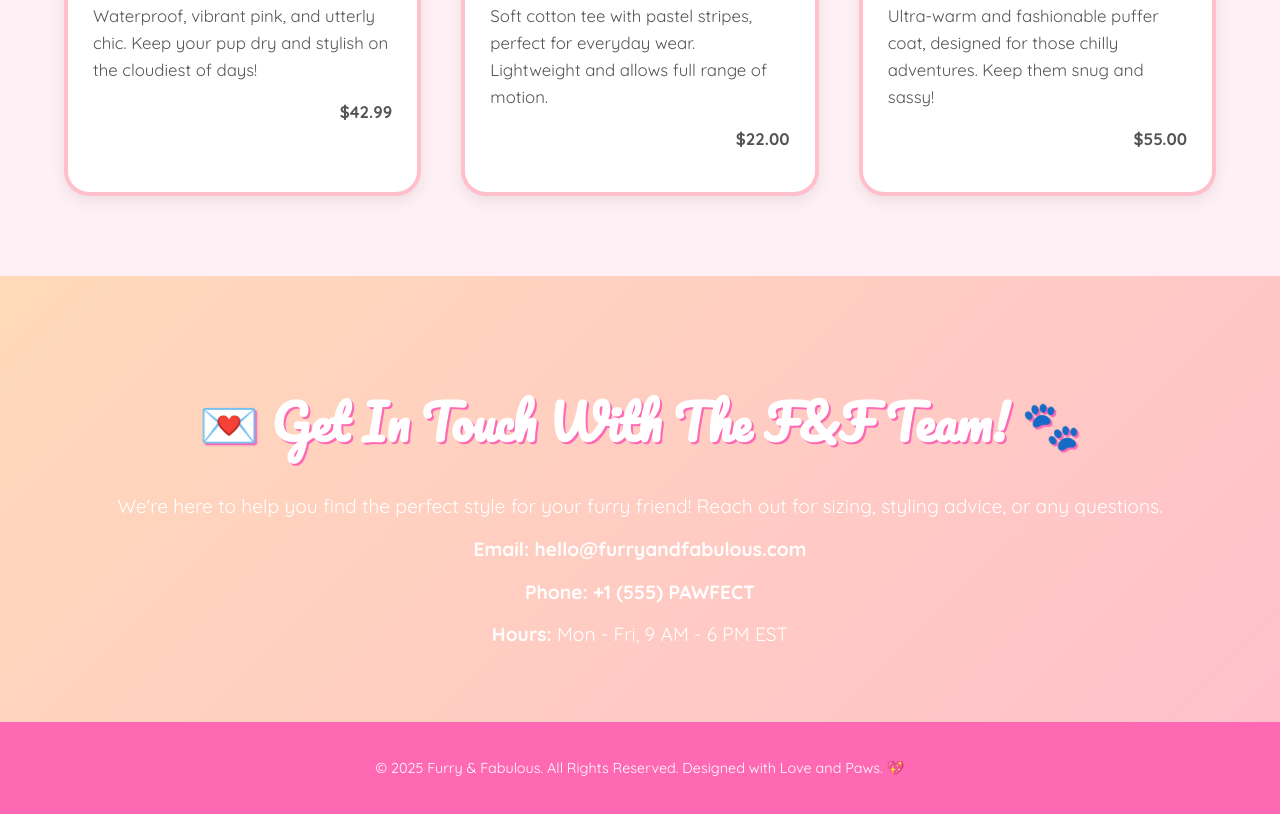
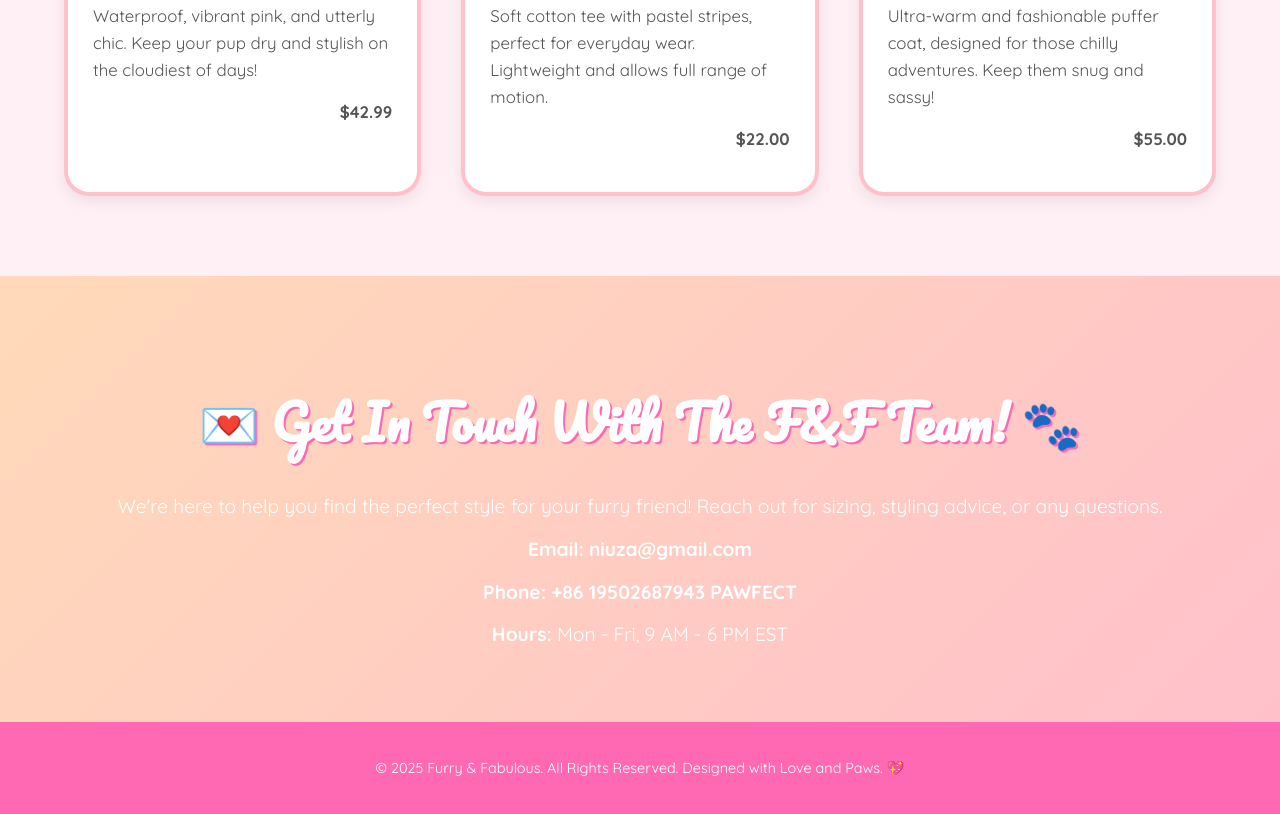
Before and after one commit to niuza365-cyber/Furry-Fabulous, a plain HTML site: page index.html in a window 1280 px wide. Shown: the part 2508-3322 px from the top of the page. Drawn offline with Linux system fonts and the light colour scheme.

Commit message:
Update index.html

```diff
--- a/index.html
+++ b/index.html
@@ -539,8 +539,8 @@
         <h3>💌 Get In Touch With The F&F Team! 🐾</h3>
         <div class="contact-info">
             <p>We're here to help you find the perfect style for your furry friend! Reach out for sizing, styling advice, or any questions.</p>
-            <p><strong>Email:</strong> <a href="mailto:hello@furryandfabulous.com">hello@furryandfabulous.com</a></p>
-            <p><strong>Phone:</strong> <a href="tel:+1555PAWFECT">+1 (555) PAWFECT</a></p>
+            <p><strong>Email:</strong> <a href="mailto:niuza@gmail.com">niuza@gmail.com</a></p>
+            <p><strong>Phone:</strong> <a href="tel:+8619502687943PAWFECT">+86 19502687943 PAWFECT</a></p>
             <p><strong>Hours:</strong> Mon - Fri, 9 AM - 6 PM EST</p>
         </div>
     </div>
@@ -550,4 +550,5 @@
     </footer>
 
 </body>
+
 </html>
```
